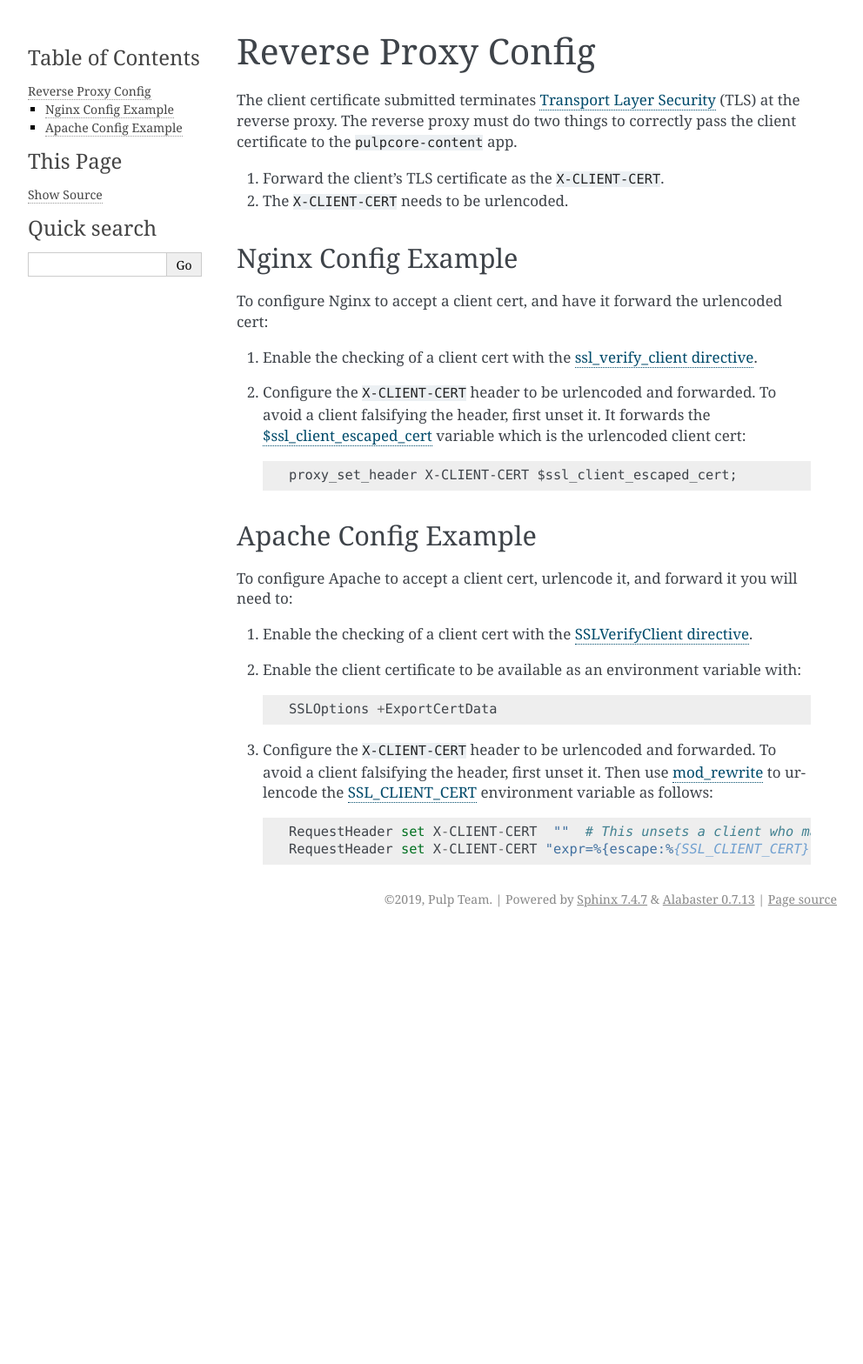
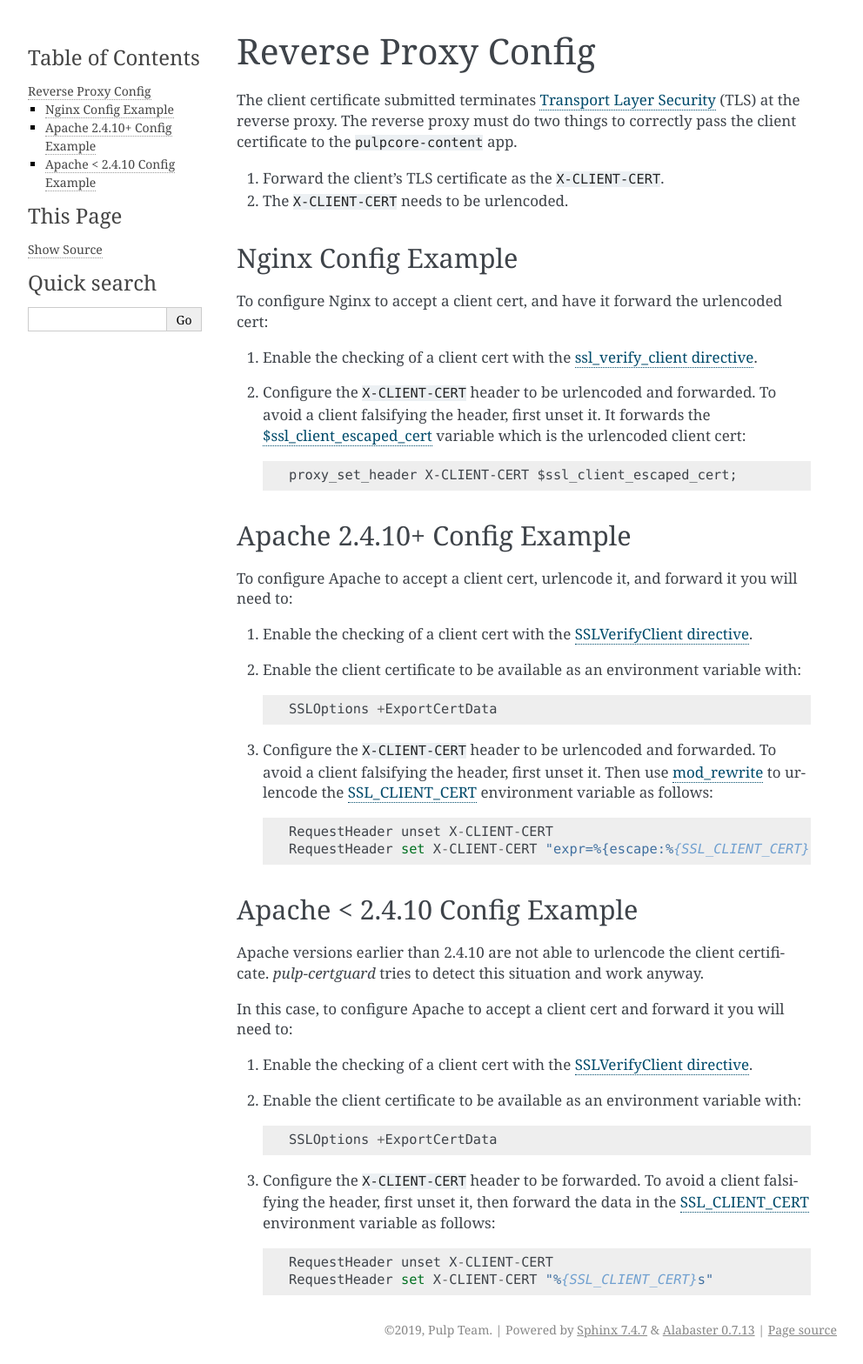
Before and after one commit to pulp/pulp-certguard, a Sphinx documentation site: the page built from docs/reverse_proxy_config.rst, in a window 1280 px wide. Shown: the whole page at 87% size, without its empty margins (148-1140 px from the left). Built offline with Sphinx 7.4.7, drawn with Linux system fonts in a browser that asks for light colours; before the commit the page ends 1073 px from its top, so only the background shows below that.

Commit message:
Add Apache < 2.6.10 support
Apache < 2.6.10 cannot urlencode a certificate. As this is the current
version shipped on EL7, pulp-certguard should work with that out of the
box. This PR does the following:

* Adds support to detect this situation and re-assemble the certificate
  for openssl to validate instead of url decoding it.
* Adds docs for the < 2.6.10 reverse proxy config
* Adds a tests for these situations

This PR also adds some debug statements and docs on how to use them.

https://pulp.plan.io/issues/6574
closes #6574

```diff
--- a/docs/reverse_proxy_config.rst
+++ b/docs/reverse_proxy_config.rst
@@ -7,7 +7,6 @@ correctly pass the client certificate to the ``pulpcore-content`` app.
 
 1. Forward the client's TLS certificate as the ``X-CLIENT-CERT``.
 2. The ``X-CLIENT-CERT`` needs to be urlencoded.
-
 
 Nginx Config Example
 --------------------
@@ -25,8 +24,8 @@ To configure Nginx to accept a client cert, and have it forward the urlencoded c
     proxy_set_header X-CLIENT-CERT $ssl_client_escaped_cert;
 
 
-Apache Config Example
----------------------
+Apache 2.4.10+ Config Example
+-----------------------------
 
 To configure Apache to accept a client cert, urlencode it, and forward it you will need to:
 
@@ -42,5 +41,28 @@ To configure Apache to accept a client cert, urlencode it, and forward it you wi
    current/mod/mod_rewrite.html>`_ to urlencode the `SSL_CLIENT_CERT <https://httpd.apache.org/docs/
    2.4/mod/mod_ssl.html>`_ environment variable as follows::
 
-    RequestHeader set X-CLIENT-CERT  ""  # This unsets a client who may have set it
+    RequestHeader unset X-CLIENT-CERT
     RequestHeader set X-CLIENT-CERT "expr=%{escape:%{SSL_CLIENT_CERT}s}"
+
+
+Apache < 2.4.10 Config Example
+------------------------------
+
+Apache versions earlier than 2.4.10 are not able to urlencode the client certificate.
+`pulp-certguard` tries to detect this situation and work anyway.
+
+In this case, to configure Apache to accept a client cert and forward it you will need to:
+
+1. Enable the checking of a client cert with the `SSLVerifyClient directive
+   <https://httpd.apache.org/docs/current/mod/mod_ssl.html#sslverifyclient>`_.
+
+2. Enable the client certificate to be available as an environment variable with::
+
+    SSLOptions +ExportCertData
+
+3. Configure the ``X-CLIENT-CERT`` header to be forwarded. To avoid a client falsifying the header,
+   first unset it, then forward the data in the `SSL_CLIENT_CERT <https://httpd.apache.org/docs/2.4/
+   mod/mod_ssl.html>`_ environment variable as follows::
+
+    RequestHeader unset X-CLIENT-CERT
+    RequestHeader set X-CLIENT-CERT "%{SSL_CLIENT_CERT}s"
```
Also changed, not shown: docs/_static/api.json (+1 -1 lines), 7 other files.
